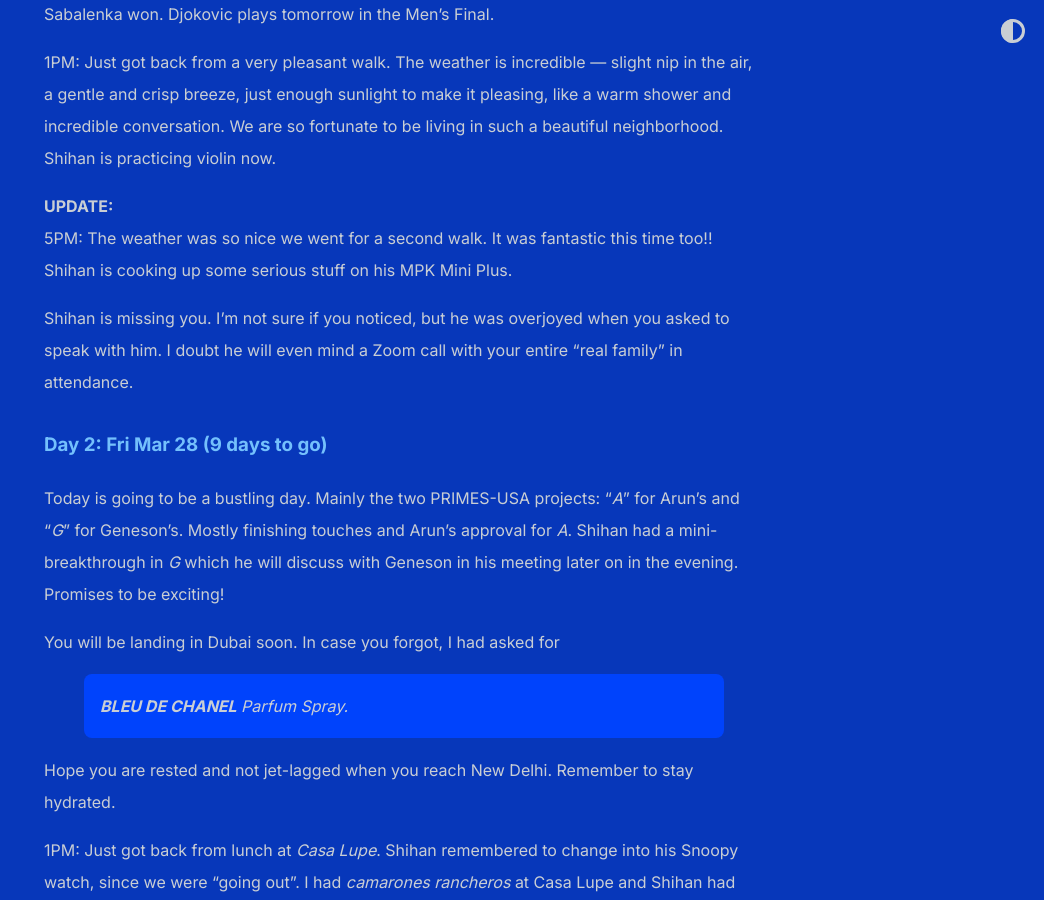
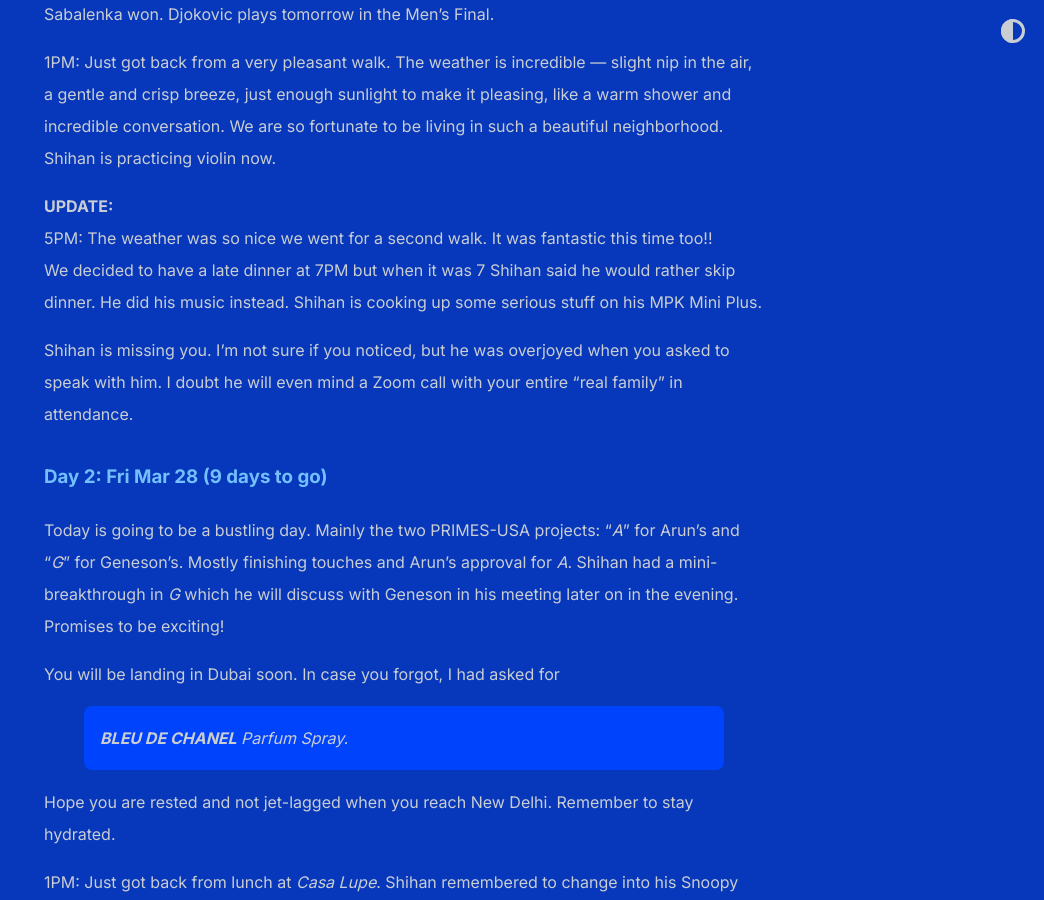
Before and after one commit to shihankanungo/shihankanungo.github.io, a Jekyll site: the page built from india-trip.md, in a window 1280 px wide and 900 px high, scrolled down 1127 px. Shown: the whole window, without its empty margins (236-1280 px from the left). Built offline with Jekyll 4.4.1, drawn with Linux system fonts in a browser that asks for light colours.

Commit message:
Update india-trip.md

```diff
--- a/india-trip.md
+++ b/india-trip.md
@@ -30,6 +30,7 @@ beautiful neighborhood. Shihan is practicing violin now.
 
 **UPDATE:** <br>
 5PM: The weather was so nice we went for a second walk. It was fantastic this time too!! <br>
+We decided to have a late dinner at 7PM but when it was 7 Shihan said he would rather skip dinner. He did his music instead.
 Shihan is cooking up some serious stuff on his MPK Mini Plus.
 
 Shihan is missing you. I'm not sure if you noticed, but he was overjoyed when you asked to speak with him. I doubt he will
```
